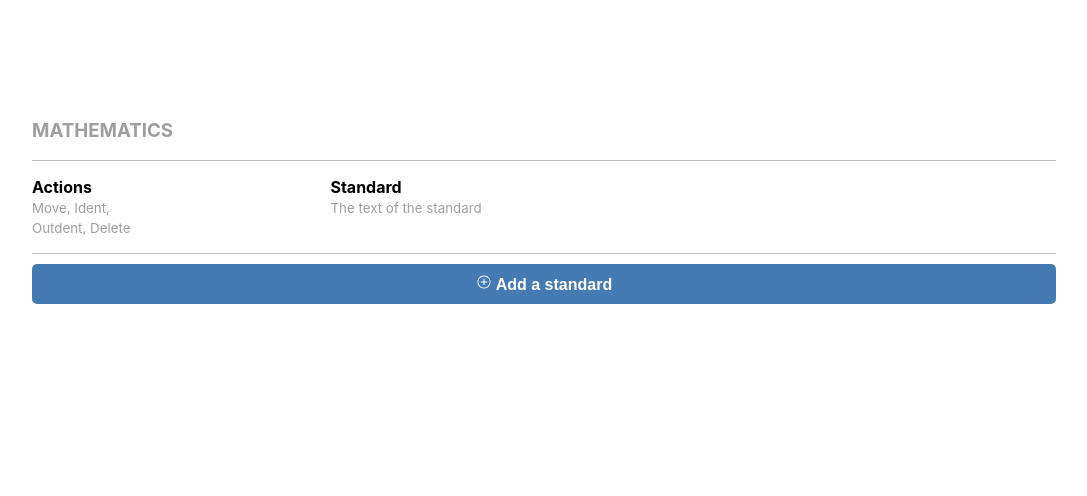
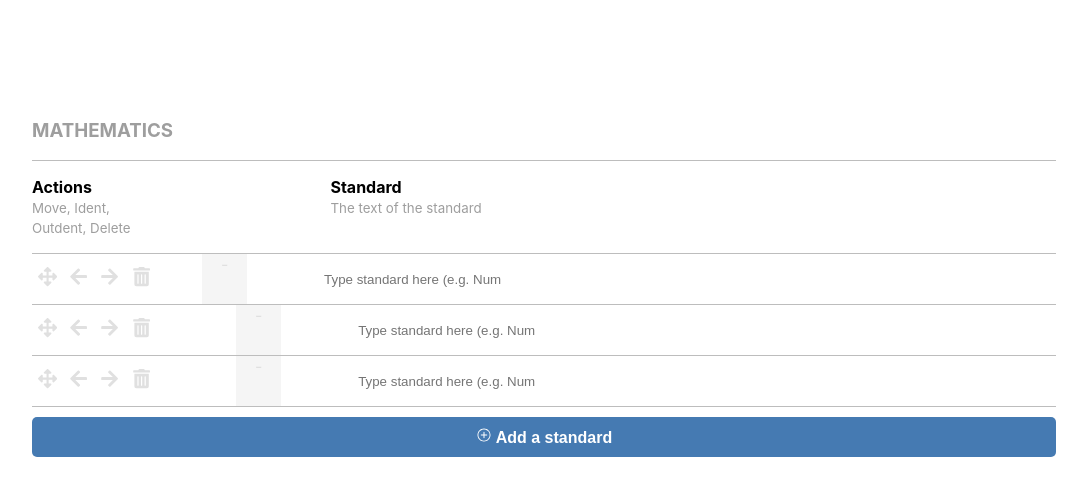
Before and after one commit to MKS-01/curriculum-authoring-tool, a React (Create React App) app: page / in a window 1280 px wide. Shown: the top 496 px of the page, without its empty margins (96-1183 px from the left). Built offline with nearby package versions, Linux system fonts and the light colour scheme.

Commit message:
color input

```diff
--- a/src/App.js
+++ b/src/App.js
@@ -8,8 +8,8 @@ import { StateProvider } from './store';
 
 const App = () => {
   const initialState = {
-    // rowPosition: [0, 1, 1],
-    rowPosition: [],
+    rowPosition: [0, 1, 1],
+    // rowPosition: [],
     currentPos: 0,
   };
 
--- a/src/components/row/EditableInput.js
+++ b/src/components/row/EditableInput.js
@@ -3,10 +3,12 @@ import React, { useState, useRef, useEffect } from 'react';
 const EditableInput = (props) => {
   const inputRef = useRef(null);
   const [inputVisible, setInputVisible] = useState(false);
-  const [text, setText] = useState('Numbers');
-  // const [placeholder, setPlacholder] = useState(
-  //   'Type standard here (e.g. Numbers)'
-  // );
+  const [text, setText] = useState('');
+  // eslint-disable-next-line no-unused-vars
+  const [placeholder, setPlacholder] = useState(
+    'Type standard here (e.g. Numbers)'
+  );
+  const { currentPos } = props.data;
 
   function onClickOutSide(e) {
     if (inputRef.current && !inputRef.current.contains(e.target)) {
@@ -29,7 +31,7 @@ const EditableInput = (props) => {
       {inputVisible ? (
         <input
           className='row-input-field'
-          // placeholder={placeholder}
+          placeholder={placeholder}
           ref={inputRef} // Set the Ref
           value={text} // Now input value uses local state
           onChange={(e) => {
@@ -37,7 +39,23 @@ const EditableInput = (props) => {
           }}
         />
       ) : (
-        <span onClick={() => setInputVisible(true)}>{text}</span>
+        <span
+          className={'row-input-span-' + currentPos}
+          onClick={() => setInputVisible(true)}>
+          {text === '' ? (
+            <input
+              className='row-input-field'
+              placeholder={placeholder}
+              ref={inputRef} // Set the Ref
+              value={text} // Now input value uses local state
+              onChange={(e) => {
+                setText(e.target.value);
+              }}
+            />
+          ) : (
+            text
+          )}
+        </span>
       )}
     </React.Fragment>
   );
--- a/src/components/row/index.js
+++ b/src/components/row/index.js
@@ -24,7 +24,7 @@ function Row(props) {
                 <div>-</div>
               </div>
               <div className='row-input'>
-                <EditableInput />
+                <EditableInput data={{ currentPos: value, indexPos: index }} />
               </div>
             </div>
           </div>
--- a/src/styles/App.css
+++ b/src/styles/App.css
@@ -100,6 +100,31 @@
 
 .row-input-field {
   width: 100%;
+  border-width: 0px;
+  border: none;
+}
+
+.row-input-span-0 {
+  display: flex;
+  align-items: center;
+  color: teal;
+  font-weight: 600;
+  font-size: 18px;
+}
+
+.row-input-span-1 {
+  display: flex;
+  align-items: center;
+  font-weight: 500;
+  color: #000000;
+  font-size: 15px;
+}
+
+.row-input-span-2 {
+  display: flex;
+  align-items: center;
+  font-size: 12px;
+  color: #9e9e9e;
 }
 
 /*-----icon  btn-----*/
```
